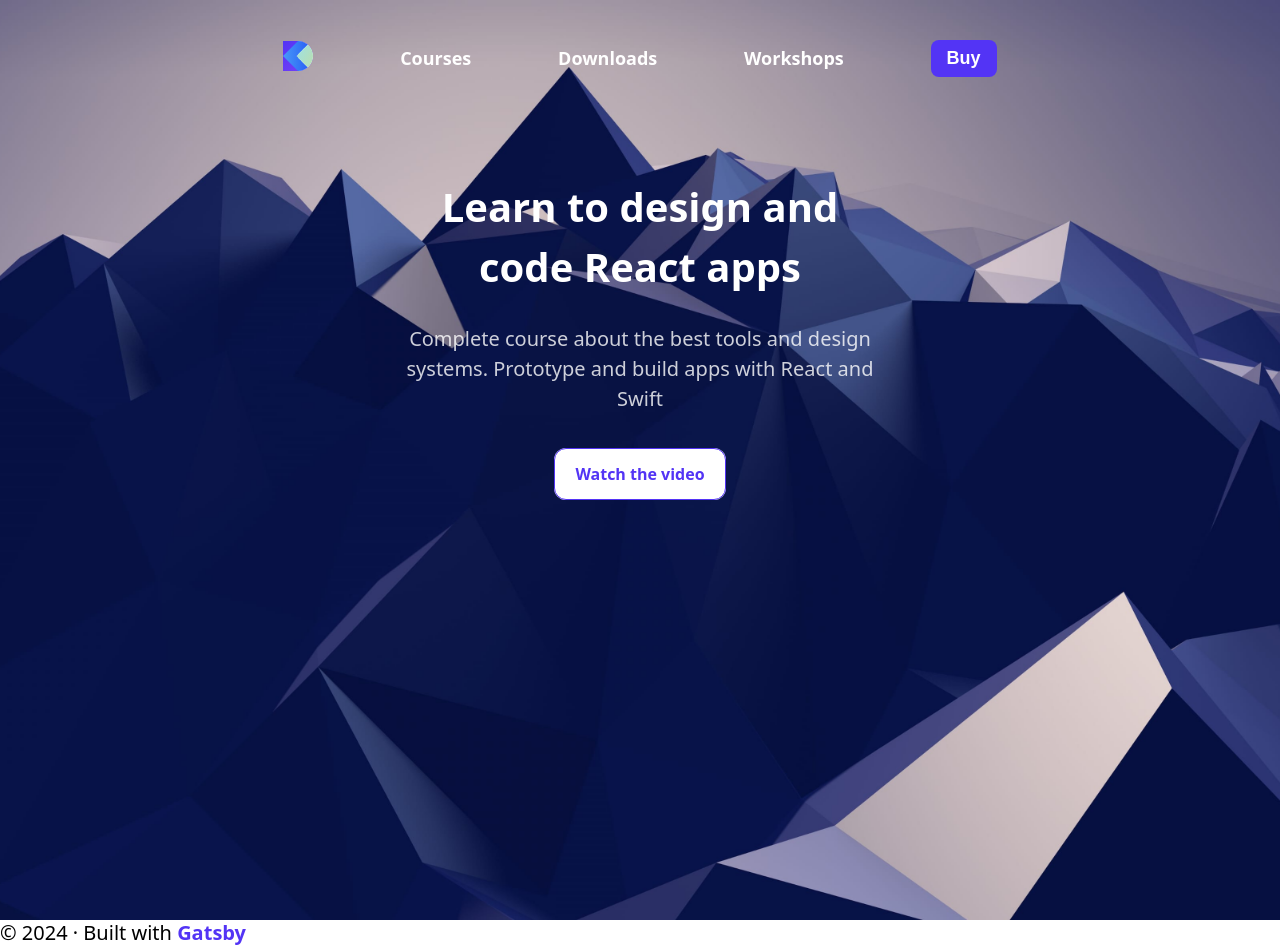
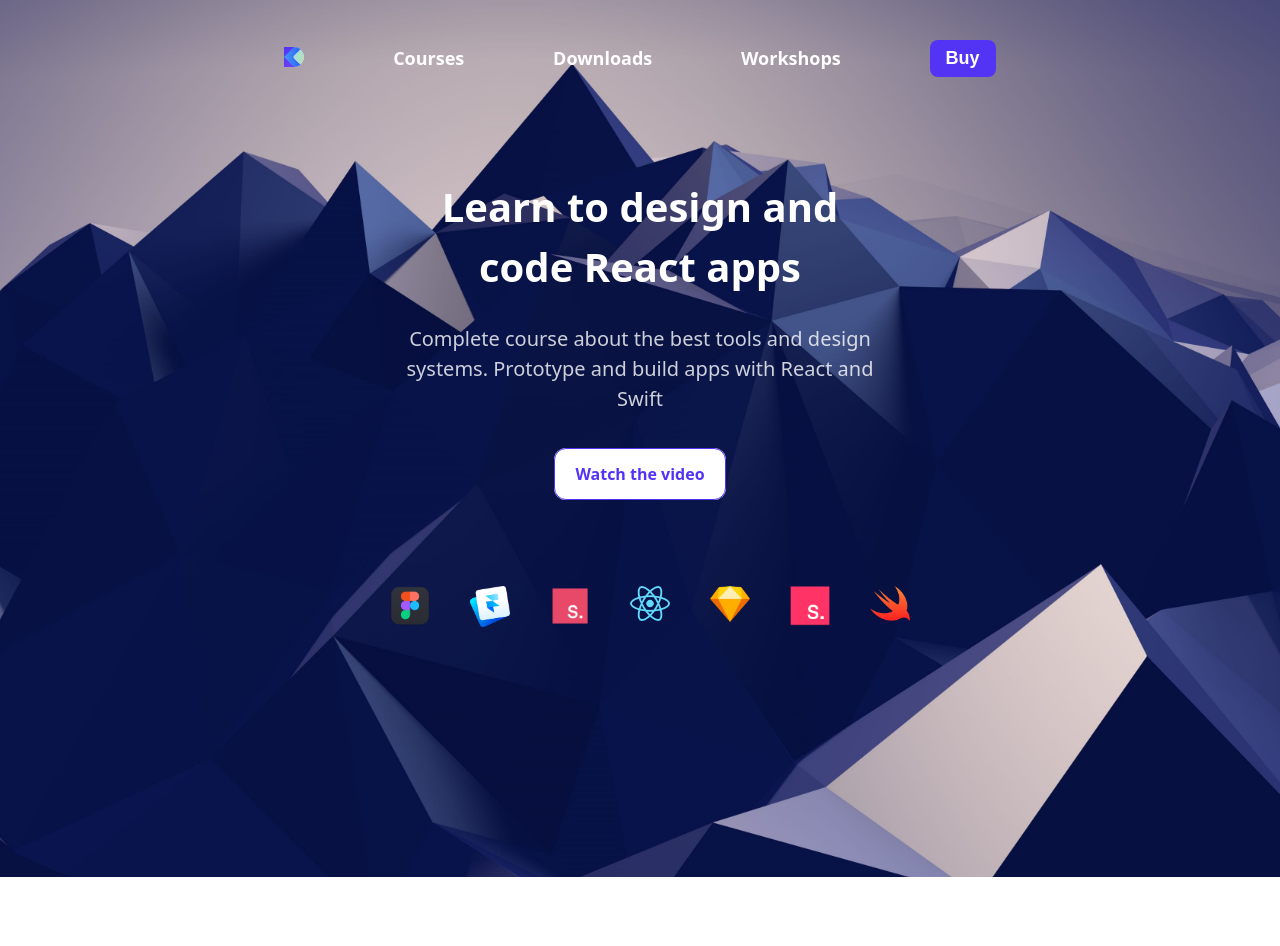
Before and after one commit to ankit-khndlwal/react-learning, a Gatsby site: page / in a window 1280 px wide. After the commit the page ends 877 px from the top, so only its background shows below. Built offline with nearby package versions, Linux system fonts and the light colour scheme; Gatsby itself is replaced by a stand-in of ours.

Commit message:
4th commit

```diff
--- a/src/components/header.js
+++ b/src/components/header.js
@@ -1,11 +1,12 @@
 import * as React from "react"
 import { Link } from "gatsby"
 import './header.css'
+import { StaticImage } from "gatsby-plugin-image"
 
 const Header = ({ siteTitle }) => (
   <div className="Header">
     <div className="HeaderGroup">
-      <Link to="/"><img src={require('../images/logo-designcode.svg')} width="30" /></Link>
+      <Link to="/"><StaticImage src='../images/logo-designcode.svg' width={20} /></Link>
       <Link to="/courses">Courses</Link>
       <Link to="/downloads">Downloads</Link>
       <Link to="/Wrokshops">Workshops</Link>
--- a/src/components/layout.css
+++ b/src/components/layout.css
@@ -14,9 +14,10 @@
 
 .Hero{
   background: url(../images/wallpaper3.jpg);
-  height: 920px;
+  height: auto;
   background-size: cover;
   background-position: center;
+  position: relative;
 }
 
 .HeroGroup{
@@ -24,6 +25,12 @@
   max-width: 500px;
   padding: 150px 50px;
   text-align: center;
+}
+
+.Hero svg{
+  position: absolute;
+  bottom: 0;
+  left: 0;
 }
 
 .Hero h1{
@@ -83,3 +90,10 @@
     transform: translateY(0px);
   }
 }
+
+.Logos{
+  grid-template-columns: repeat(7, auto);
+  display: grid;
+  grid-gap: 40px;
+  margin: 100px 0px;
+}
--- a/src/components/layout.js
+++ b/src/components/layout.js
@@ -33,7 +33,7 @@
         }}
       >
         <main>{children}</main>
-        <footer
+       {/*  <footer
           style={{
             marginTop: `var(--space-5)`,
             fontSize: `var(--font-sm)`,
@@ -43,6 +43,7 @@
           {` `}
           <a href="https://www.gatsbyjs.com">Gatsby</a>
         </footer>
+        */}
       </div>
     </>
   )
--- a/src/pages/index.js
+++ b/src/pages/index.js
@@ -15,6 +15,28 @@
         <p>Complete course about the best tools and design systems. Prototype and build apps with React and Swift</p>
         <br></br>
         <a>Watch the video</a>
+        <div className="Logos">
+          <StaticImage src="../images/logo-figma.png" alt="Figma Logo" placeholder="blurred" layout="fixed" width={40} />
+          <StaticImage src="../images/logo-framer.png" alt="Figma Logo" placeholder="blurred" layout="fixed" width={40} />
+          <StaticImage src="../images/logo-invision.png" alt="Figma Logo" placeholder="blurred" layout="fixed" width={40} />
+          <StaticImage src="../images/logo-react.png" alt="Figma Logo" placeholder="blurred" layout="fixed" width={40} />
+          <StaticImage src="../images/logo-sketch.png" alt="Figma Logo" placeholder="blurred" layout="fixed" width={40} />
+          <StaticImage src="../images/logo-studio.png" alt="Figma Logo" placeholder="blurred" layout="fixed" width={40} />
+          <StaticImage src="../images/logo-swift.png" alt="Figma Logo" placeholder="blurred" layout="fixed" width={40} />
+
+        </div>
+        <svg width="100%" height="150px" viewBox="0 0 2687 429" fill="none" xmlns="http://www.w3.org/2000/svg">
+        <path fill="white">
+          <animate repeatCount="indefinite" fill="freeze" dur="5s" attributeName="d" values="M0 87.4039C0 87.4039 412.868 -0.937344 681 0.00752584C941.968 0.92715 1343.5 87.4039 1343.5 87.4039C1343.5 87.4039 1758.42 205.337 2030.5 203.267C2290.84 201.286 2687 87.4039 2687 87.4039V428H0V87.4039Z;
+
+          M0 1.63334C0 1.63334 345.868 0.44906 614 1.63334C874.968 2.78598 1343.5 1.63334 1343.5 1.63334C1343.5 1.63334 1781.92 4.22796 2054 1.6334C2314.34 -0.849237 2687 1.63334 2687 1.63334V428.53H0V1.63334Z;
+
+          M0 92.8043C0 92.8043 352.368 216.338 620.5 217.268C881.468 218.173 1343.5 92.8043 1343.5 92.8043C1343.5 92.8043 1779.92 2.06698 2052 0.0297581C2312.34 -1.91959 2687 92.8043 2687 92.8043V428H0V92.8043Z;
+
+          M0 87.4039C0 87.4039 412.868 -0.937344 681 0.00752584C941.968 0.92715 1343.5 87.4039 1343.5 87.4039C1343.5 87.4039 1758.42 205.337 2030.5 203.267C2290.84 201.286 2687 87.4039 2687 87.4039V428H0V87.4039Z">
+          </animate>
+        </path>
+      </svg>
       </div>
     </div>
   </Layout>
```
